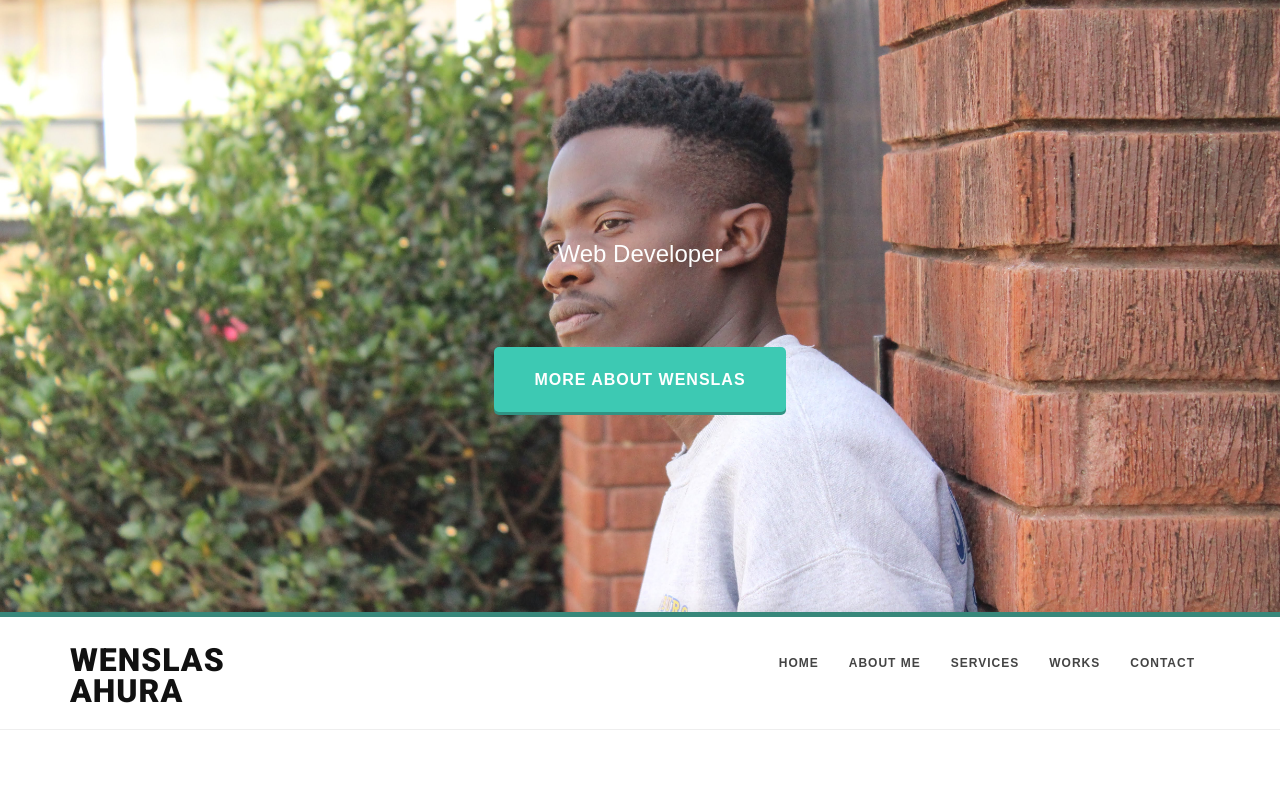
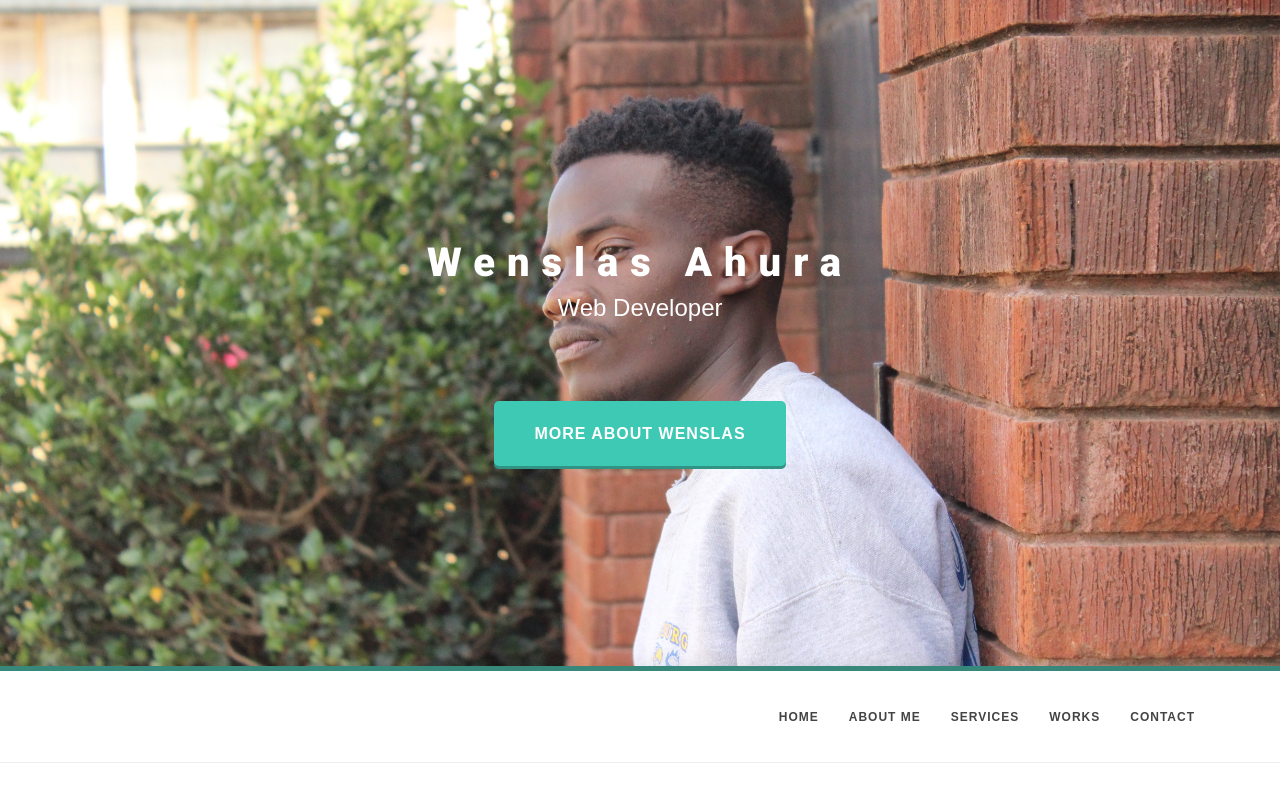
Before and after one commit to wensahura/wensahura.github.com, a plain HTML site: page index.html in a window 1280 px wide. Shown: the top 800 px of the page. Drawn offline with Linux system fonts and the light colour scheme; a web font is replaced by a local one.

Commit message:
few changes

```diff
--- a/index.html
+++ b/index.html
@@ -38,7 +38,7 @@
       <div class="row">
         <div class="col-md-8 col-md-offset-2 text-center inner">
           <div class="animatedParent">
-            <h1 class="animated fadeInDown"></h1>
+            <h1 class="animated fadeInDown">Wenslas Ahura</h1>
             <p class="animated fadeInUp">Web Developer</p>
           </div>
         </div>
@@ -59,7 +59,7 @@
         <div class="row">
           <div class="col-md-2">
             <div class="site-logo">
-              <a href="index.html" class="brand">Wenslas Ahura</a>
+              <a href="index.html" class="brand"></a>
             </div>
           </div>
 
```
